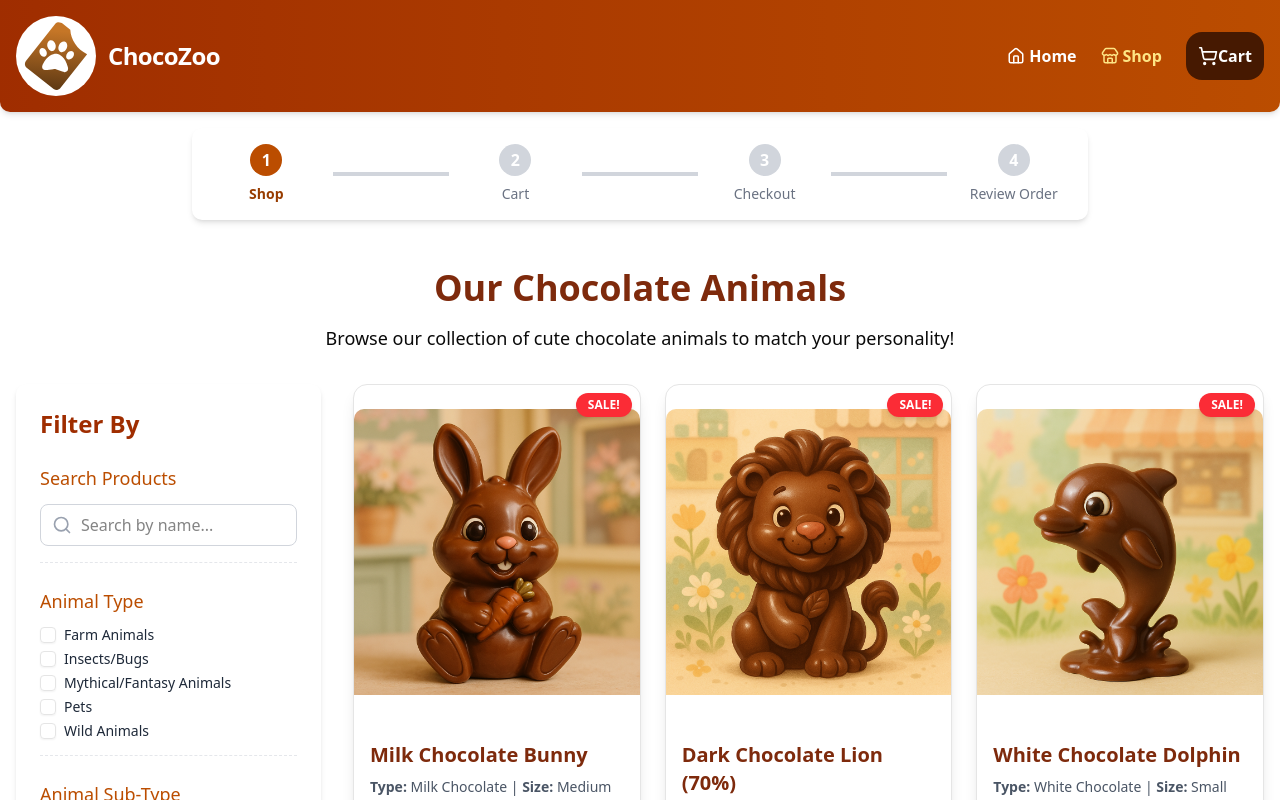
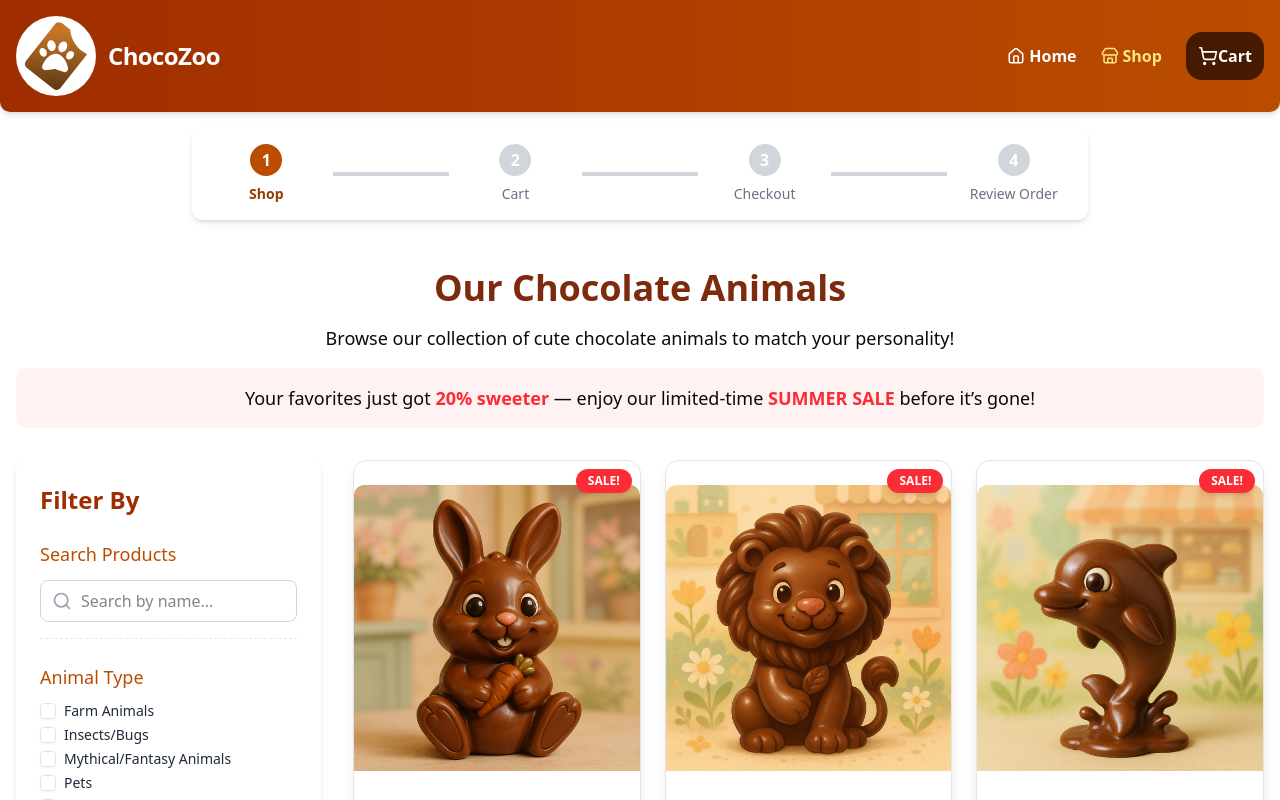
Before and after one commit to Jad-Kreit29/Ecommerce-Site, a React (Vite) app: page /#/shop in a window 1280 px wide. Shown: the top 800 px of the page. Built offline with nearby package versions, Linux system fonts and the light colour scheme.

Commit message:
Added sales line to shopping page

```diff
--- a/src/pages/ShopPage.jsx
+++ b/src/pages/ShopPage.jsx
@@ -112,7 +112,8 @@ const ShopPage = () => {
     <div className="container mx-auto p-4">
 
       <h1 className="text-4xl font-bold text-center text-orange-900 mb-4">Our Chocolate Animals</h1>
-      <p className='text-lg text-center mb-8'>Browse our collection of cute chocolate animals to match your personality!</p>
+      <p className='text-lg text-center mb-4'>Browse our collection of cute chocolate animals to match your personality!</p>
+      <p className='text-lg text-center mb-8 bg-red-50 p-4 rounded-lg'>Your favorites just got <span className='text-red-500 font-bold'>20% sweeter</span> — enjoy our limited-time <span className='text-red-500 font-bold'>SUMMER SALE</span> before it’s gone!</p>
 
       {/* Split columns between filter section and product listings */}
       <div className="flex flex-col md:flex-row gap-8">
```
